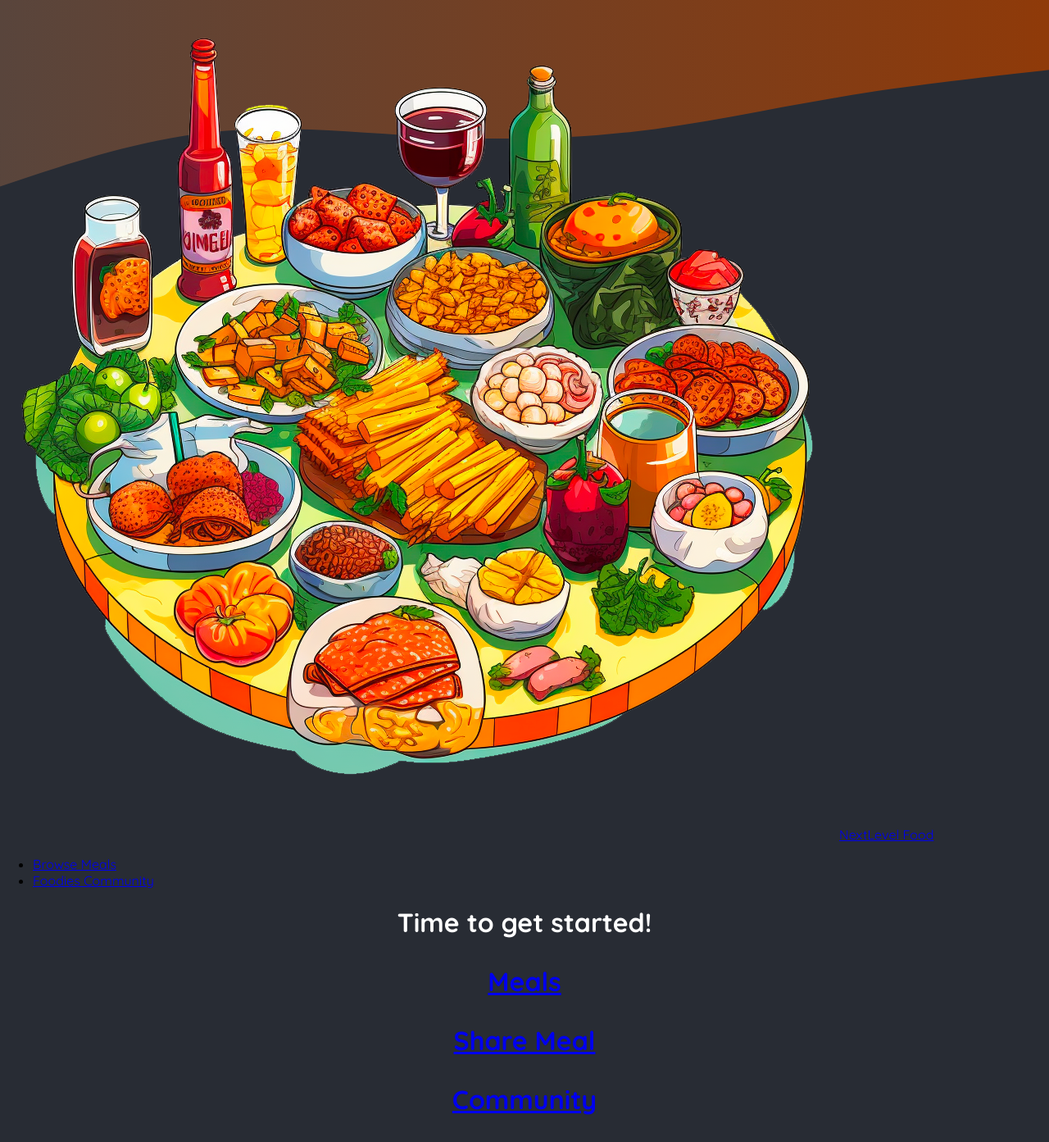
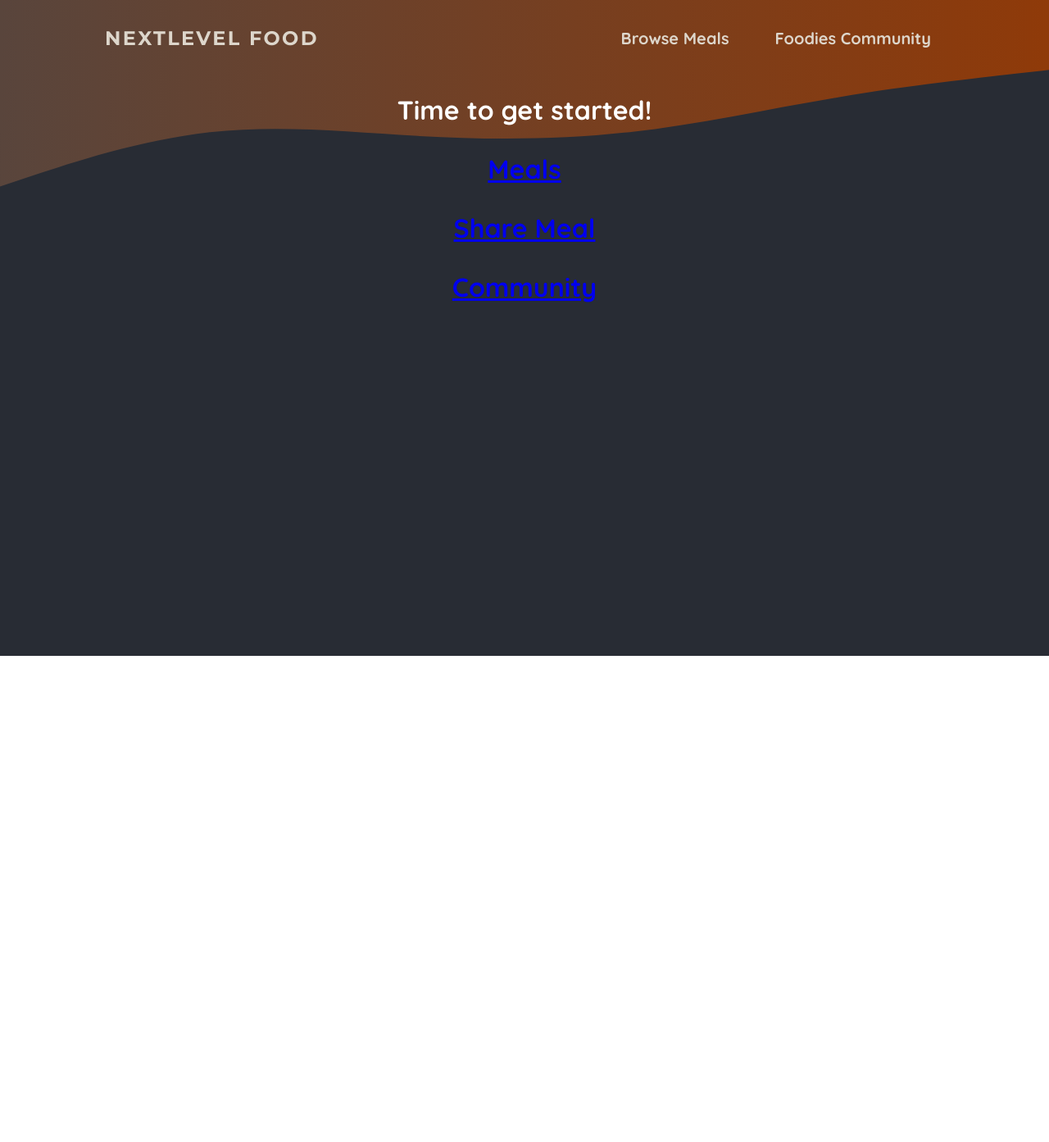
Before and after one commit to Sherry90/2024-next.js14-app-router-2-Foodies, a Next.js app: page / in a window 1280 px wide. Shown: the whole page at 82% size. After the commit the page ends 800 px from the top, so only its background shows below. Built offline with nearby package versions, Linux system fonts and the light colour scheme.

Commit message:
feat: module css

```diff
--- a/components/main-header.js
+++ b/components/main-header.js
@@ -1,15 +1,16 @@
 import Link from "next/link";
 
 import logoImg from "@/assets/logo.png"
+import classes from "./main-header.module.css"
 
 const MainHeader = () => {
-  return <header>
-    <Link href={"/"}>
       <img src={logoImg.src} alt="food"/>
+  return <header className={classes.header}>
+    <Link className={classes.logo} href={"/"}>
       NextLevel Food
     </Link>
 
-    <nav>
+    <nav className={classes.nav}>
       <ul>
         <li>
           <Link href={"/meals"}>Browse Meals</Link>
```
